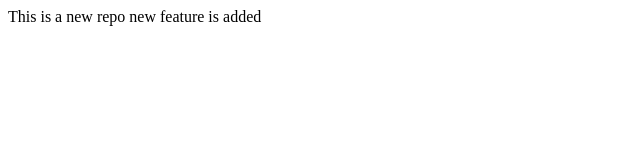
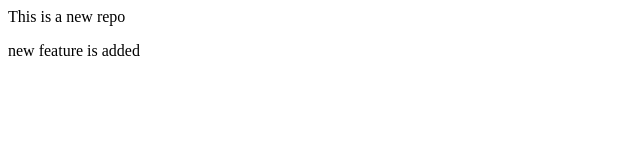
Before and after one commit to student-rutujaG/localrepo, a plain HTML site: page index.html in a window 1280 px wide. Shown: the whole page, without its empty margins (0-640 px from the left). Drawn offline with Linux system fonts and the light colour scheme.

Commit message:
Changes Added

```diff
--- a/index.html
+++ b/index.html
@@ -1,4 +1,5 @@
 <p>
     This is a new repo
-     new feature is added
+
 </p>
+<p>new feature is added</p>
```
